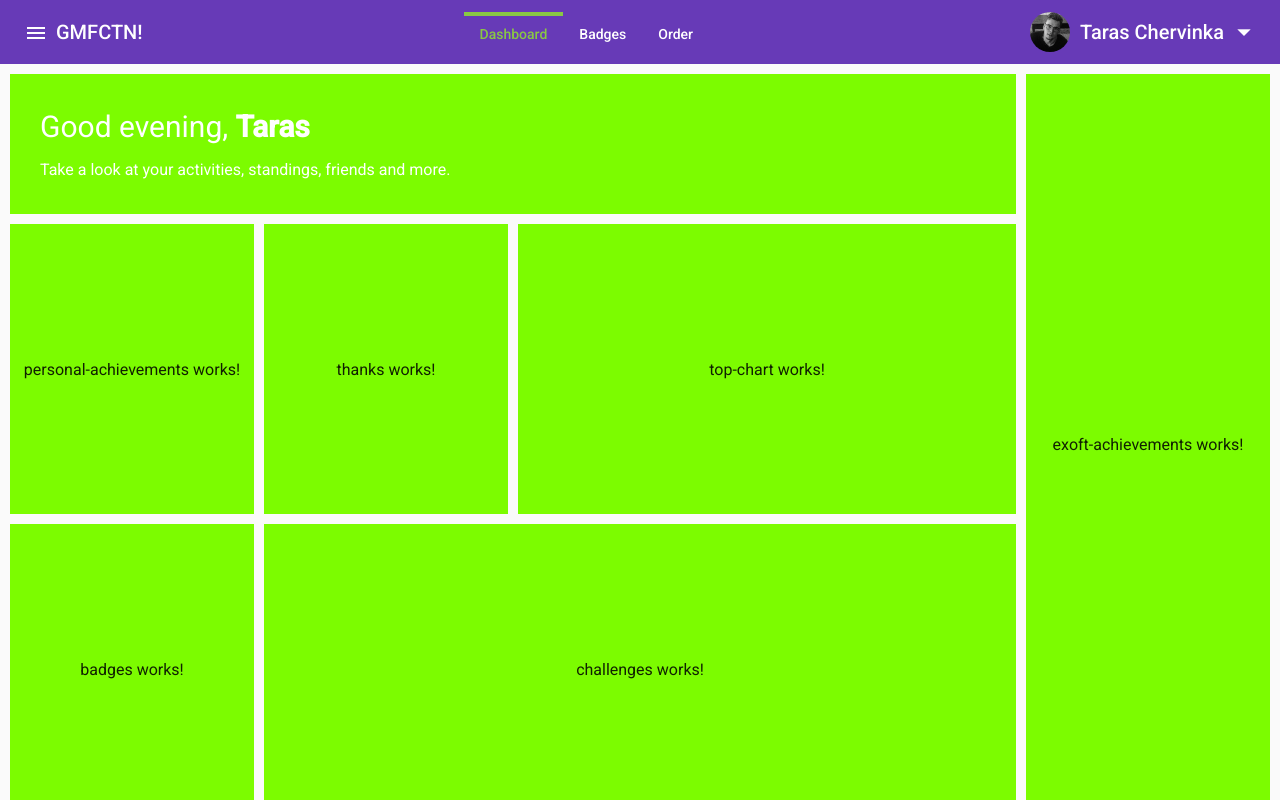
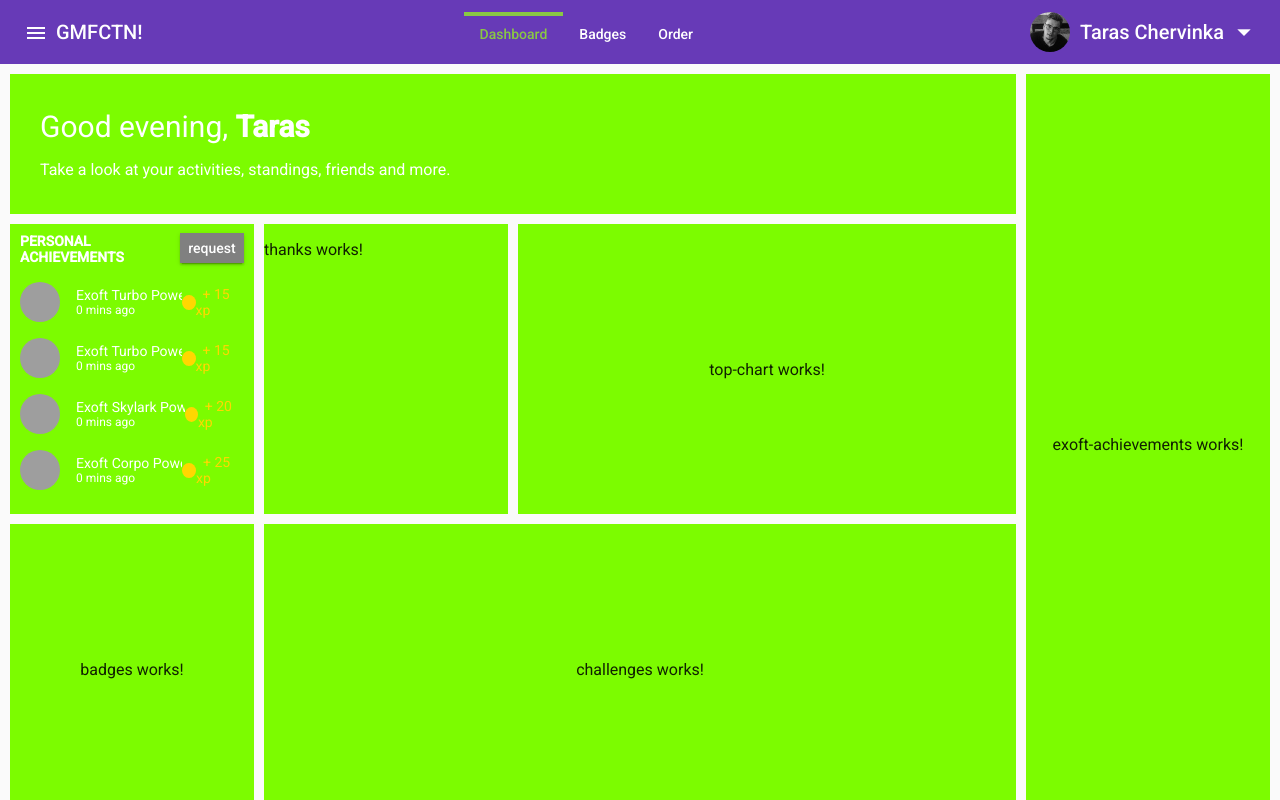
Before and after one commit to taraswithjazz/Exoft-trainee-app, an Angular app in the folder exoft-app/: page /dashboard in a window 1280 px wide. Built offline with nearby package versions, Linux system fonts and the light colour scheme; grey boxes are pictures that could not be loaded.

Commit message:
personal achievements add

```diff
--- a/exoft-app/src/app/modules/dashboard/dashboard.component.css
+++ b/exoft-app/src/app/modules/dashboard/dashboard.component.css
@@ -7,5 +7,8 @@ mat-grid-tile {
 .greetings {
   width: 100%;
   padding: 30px;
-  align-items: flex-end;
 }
+.thanks {
+  width: 100%;
+  height: 100%;
+}
--- a/exoft-app/src/app/modules/dashboard/dashboard.component.html
+++ b/exoft-app/src/app/modules/dashboard/dashboard.component.html
@@ -9,7 +9,7 @@
     ><app-personal-achievements></app-personal-achievements
   ></mat-grid-tile>
   <mat-grid-tile [colspan]="1" [rowspan]="2">
-    <app-thanks></app-thanks>
+    <app-thanks class="thanks"></app-thanks>
   </mat-grid-tile>
   <mat-grid-tile [colspan]="2" [rowspan]="2">
     <app-top-chart></app-top-chart>
--- a/exoft-app/src/app/modules/dashboard/personal-achievements/personal-achievements.component.css
+++ b/exoft-app/src/app/modules/dashboard/personal-achievements/personal-achievements.component.css
@@ -0,0 +1,62 @@
+.container-button {
+  width: 40px;
+  height: 30px;
+  background-color: gray;
+  color: #fff;
+  display: flex;
+  justify-content: center;
+  align-items: center;
+  border-radius: 0;
+}
+.title {
+  font-size: 14px;
+  font-weight: bold;
+}
+.personal-achievements {
+  padding: 10px;
+  display: flex;
+  flex-direction: column;
+  justify-content: flex-start;
+  align-items: space-between;
+  color: #fff;
+}
+.header {
+  display: flex;
+  justify-content: space-between;
+}
+.mat-list-item {
+  font-size: 14px;
+  color: #fff;
+  height: 60px;
+  display: flex;
+  justify-content: space-between;
+}
+:host /deep/ .mat-list-item-content {
+  padding: 0 !important;
+  height: 42px !important;
+}
+.mat-list-base .mat-list-item.mat-2-line,
+.mat-list-base .mat-list-option.mat-2-line {
+  height: 60px;
+  display: flex;
+  align-items: center;
+}
+.time {
+  font-size: 12px !important;
+}
+.circle {
+  background: gold;
+  border-radius: 50%;
+  width: 15px;
+  height: 15px;
+}
+.mat-list-base {
+  padding-top: 16px;
+}
+.title-time {
+  display: flex !important;
+  flex-direction: column;
+}
+.exp {
+  color: gold;
+}
--- a/exoft-app/src/app/modules/dashboard/personal-achievements/personal-achievements.component.html
+++ b/exoft-app/src/app/modules/dashboard/personal-achievements/personal-achievements.component.html
@@ -1 +1,17 @@
-<p>personal-achievements works!</p>
+<div class="personal-achievements">
+  <div class="header">
+    <span class="title">PERSONAL ACHIEVEMENTS</span>
+    <a mat-raised-button class="container-button">request</a>
+  </div>
+  <mat-list>
+    <mat-list-item *ngFor="let achievement of achievements">
+      <img matListAvatar src="{{ achievement.avatar }}" alt="..." />
+      <div matLine class="title-time">
+        <span class="achievement-title">{{ achievement.title }}</span>
+        <span class="time">{{ achievement.granted }} mins ago</span>
+      </div>
+      <span class="circle"> </span>
+      <span class="exp">&nbsp; + {{ achievement.xp }} xp </span>
+    </mat-list-item>
+  </mat-list>
+</div>
--- a/exoft-app/src/app/modules/dashboard/personal-achievements/personal-achievements.component.ts
+++ b/exoft-app/src/app/modules/dashboard/personal-achievements/personal-achievements.component.ts
@@ -1,15 +1,16 @@
-import { Component, OnInit } from '@angular/core';
+import { Component } from '@angular/core';
 
 @Component({
   selector: 'app-personal-achievements',
   templateUrl: './personal-achievements.component.html',
   styleUrls: ['./personal-achievements.component.css']
 })
-export class PersonalAchievementsComponent implements OnInit {
-
-  constructor() { }
-
-  ngOnInit(): void {
-  }
+export class PersonalAchievementsComponent {
+  achievements = [
+    {avatar: 'https://material.angular.io/assets/img/examples/shiba1.jpg', title: 'Exoft Turbo Power', xp: 15, granted:0},
+    {avatar: 'https://material.angular.io/assets/img/examples/shiba1.jpg', title: 'Exoft Turbo Power', xp: 15, granted:0},
+    {avatar: 'https://material.angular.io/assets/img/examples/shiba1.jpg', title: 'Exoft Skylark Power', xp: 20, granted:0},
+    {avatar: 'https://material.angular.io/assets/img/examples/shiba1.jpg', title: 'Exoft Corpo Power', xp: 25, granted:0},
+ ]
 
 }
--- a/exoft-app/src/app/shared/material/material/material.module.ts
+++ b/exoft-app/src/app/shared/material/material/material.module.ts
@@ -9,7 +9,7 @@ import {MatCardModule} from '@angular/material/card';
 import {MatSidenavModule} from '@angular/material/sidenav'
 import {MatMenuModule} from '@angular/material/menu'
 import {MatGridListModule} from '@angular/material/grid-list'
-
+import {MatListModule} from '@angular/material/list'
 
 
 @NgModule({
@@ -26,7 +26,8 @@ import {MatGridListModule} from '@angular/material/grid-list'
     MatCardModule,
     MatSidenavModule,
     MatMenuModule,
-    MatGridListModule
+    MatGridListModule,
+    MatListModule
   ]
 })
 export class MaterialModule { }
```
Also changed, not shown: 2 other files (tests, documents, lock files or other folders).
